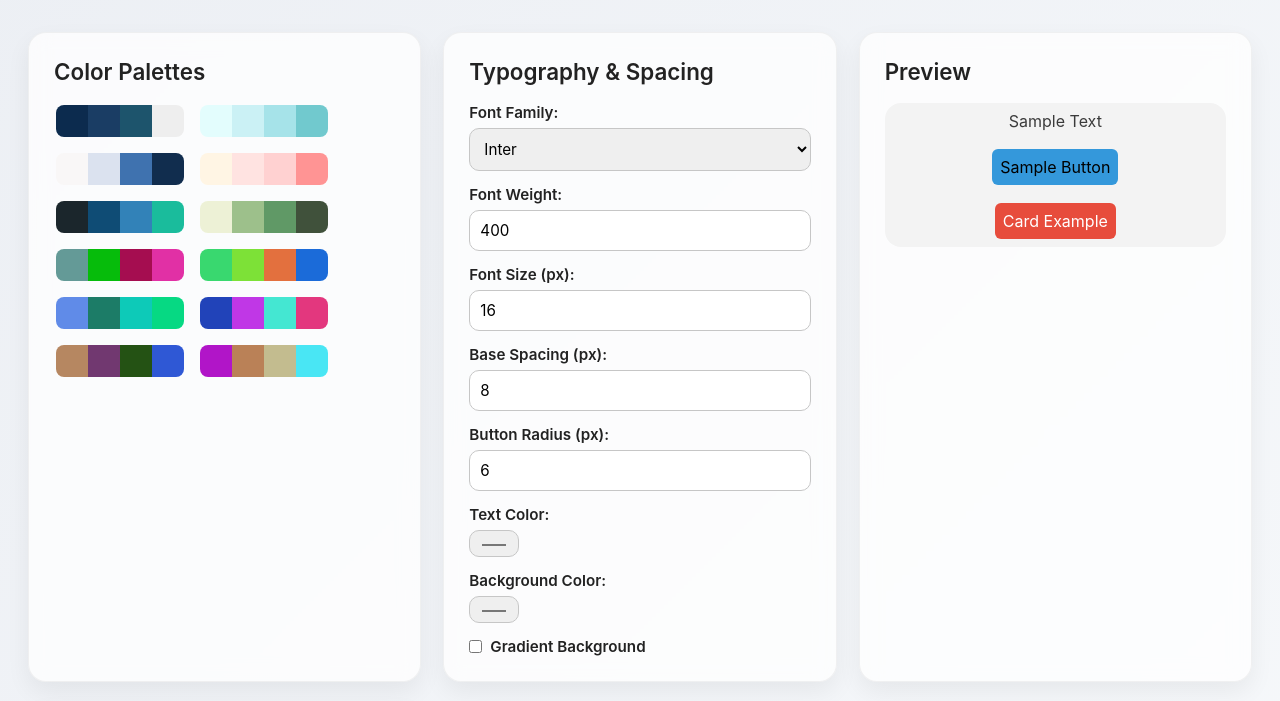
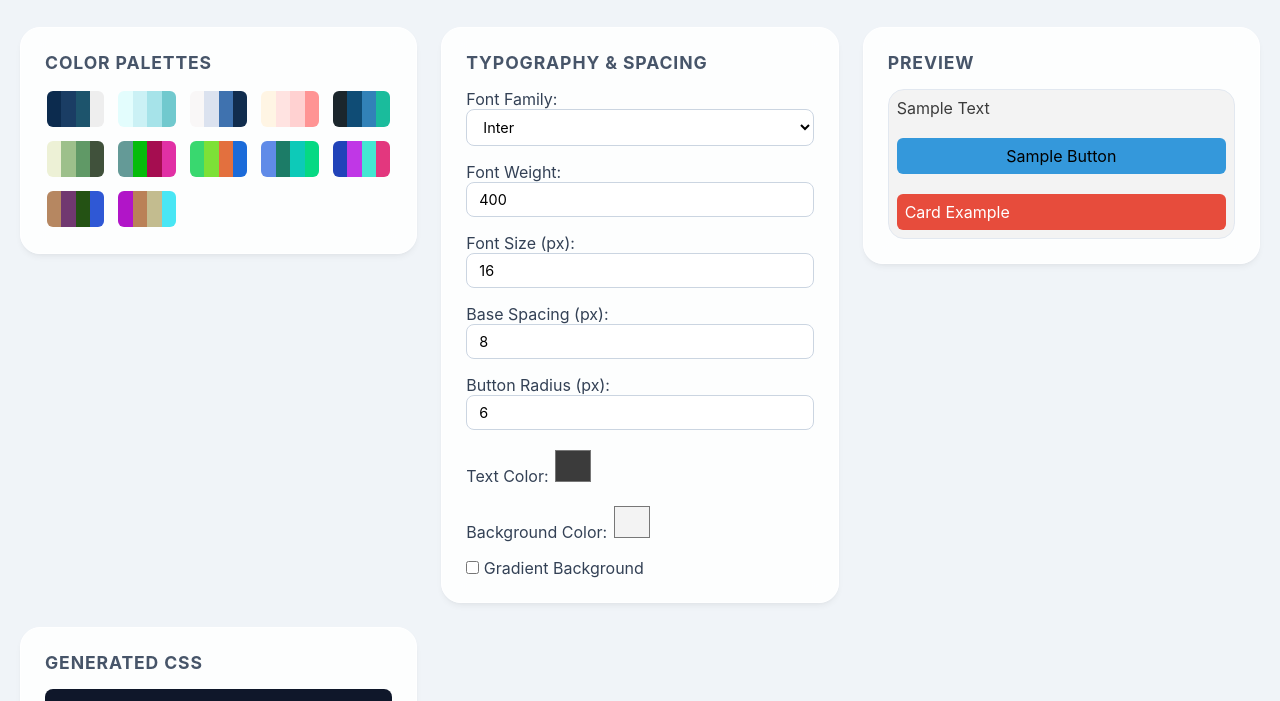
Before and after one commit to Hi9841/Style-Generator, a plain HTML site: page index.html in a window 1280 px wide. Shown: the part 104-805 px from the top of the page. Drawn offline with Linux system fonts and the light colour scheme.

Commit message:
Update style.css

```diff
--- a/style.css
+++ b/style.css
@@ -1,174 +1,109 @@
 /* ---------- GLOBAL RESET ---------- */
-* {
-    margin: 0;
-    padding: 0;
-    box-sizing: border-box;
-    font-family: Inter, sans-serif;
+:root {
+    --bg-app: #f0f4f8;
+    --bg-panel: rgba(255, 255, 255, 0.85);
+    --border-panel: rgba(255,255,255,0.4);
+    --text-main: #334155;
+    --accent: #3b82f6;
 }
 
-/* ---------- BASE STYLING ---------- */
+* { margin: 0; padding: 0; box-sizing: border-box; font-family: 'Inter', system-ui, sans-serif; }
+
 body {
-    background: linear-gradient(135deg, #eceff4, #f7f9fb);
-    padding: 28px;
-    color: #222;
+    background: var(--bg-app);
+    color: var(--text-main);
+    padding: 20px;
+    min-height: 100vh;
 }
 
-/* ---------- HEADER ---------- */
-header {
-    text-align: center;
-    margin-bottom: 35px;
-}
-header h1 {
-    font-size: 2.4rem;
-    font-weight: 700;
-}
-header p {
-    opacity: 0.7;
-    margin-top: 6px;
+/* ---------- LAYOUT ---------- */
+header { text-align: center; margin-bottom: 40px; }
+header h1 { font-size: 2.2rem; margin-bottom: 8px; background: linear-gradient(90deg, #2563eb, #7c3aed); -webkit-background-clip: text; -webkit-text-fill-color: transparent; }
+
+.layout {
+    max-width: 1400px;
+    margin: 0 auto;
+    display: grid;
+    grid-template-columns: repeat(auto-fit, minmax(320px, 1fr));
+    gap: 24px;
+    align-items: start;
 }
 
-/* ---------- LAYOUT GRID ---------- */
-.layout {
-    max-width: 1250px;
-    margin: auto;
-    display: grid;
-    grid-template-columns: repeat(auto-fit, minmax(380px, 1fr));
-    gap: 22px;
+/* ---------- PANEL STYLES ---------- */
+.panel {
+    background: var(--bg-panel);
+    backdrop-filter: blur(12px);
+    border: 1px solid white;
+    padding: 24px;
+    border-radius: 20px;
+    box-shadow: 0 4px 6px -1px rgba(0,0,0,0.05), 0 2px 4px -1px rgba(0,0,0,0.03);
+    display: flex;
+    flex-direction: column;
+    gap: 16px;
 }
 
-/* ---------- PANEL CARD ---------- */
-.panel {
-    background: rgba(255, 255, 255, 0.75);
-    backdrop-filter: blur(10px);
-    padding: 25px;
-    border-radius: 18px;
-    border: 1px solid rgba(170,170,170,0.15);
-    box-shadow: 0 10px 25px rgba(0,0,0,0.06);
-    transition: transform .25s ease, box-shadow .25s ease;
-}
-.panel:hover {
-    transform: translateY(-3px);
-    box-shadow: 0 14px 32px rgba(0,0,0,0.09);
-}
-.panel h2 {
-    margin-bottom: 18px;
-    font-size: 1.4rem;
-    font-weight: 600;
+.panel-header { display: flex; justify-content: space-between; align-items: center; margin-bottom: 10px; }
+.panel h2 { font-size: 1.1rem; font-weight: 700; color: #475569; text-transform: uppercase; letter-spacing: 0.05em; }
+
+/* ---------- CONTROLS & INPUTS ---------- */
+.settings-grid { display: grid; gap: 16px; }
+.dual-input { display: grid; grid-template-columns: 1fr 1fr; gap: 12px; }
+
+select, input[type="text"], input[type="number"] {
+    width: 100%;
+    padding: 8px 12px;
+    border-radius: 8px;
+    border: 1px solid #cbd5e1;
+    background: #fff;
+    font-size: 0.9rem;
 }
 
-/* ---------- SETTINGS GRID ---------- */
-.settings-grid {
-    display: grid;
-    gap: 14px;
+input[type="color"] { width: 40px; height: 40px; border: none; cursor: pointer; background: none; }
+.color-input-wrapper { display: flex; align-items: center; gap: 10px; background: #fff; padding: 4px; border-radius: 8px; border: 1px solid #cbd5e1; }
+
+.full-width-btn { width: 100%; background: var(--text-main); color: white; padding: 10px; border-radius: 8px; border: none; cursor: pointer; margin-top: 10px; }
+
+/* ---------- ACCESSIBILITY BOX ---------- */
+.a11y-box {
+    background: #e2e8f0;
+    padding: 12px;
+    border-radius: 8px;
+    display: flex;
+    align-items: center;
+    gap: 12px;
+    font-size: 0.9rem;
 }
-label {
-    font-size: 0.95rem;
-    font-weight: 600;
+.a11y-box.pass { background: #dcfce7; color: #166534; }
+.a11y-box.fail { background: #fee2e2; color: #991b1b; }
+
+/* ---------- PREVIEW AREA ---------- */
+.preview-box {
+    background: #fff;
+    padding: 32px;
+    border-radius: 16px;
     display: flex;
     flex-direction: column;
-    gap: 6px;
-}
-.inline-flex {
-    flex-direction: row;
-    align-items: center;
-    gap: 8px;
-}
-select, input {
-    padding: 10px;
-    border-radius: 10px;
-    border: 1px solid #c6c6c6;
-    font-size: 0.95rem;
-    transition: border .2s, box-shadow .2s;
-}
-select:focus, input:focus {
-    border-color: #6a9eff;
-    box-shadow: 0 0 4px rgba(70,120,255,0.35);
-    outline: none;
+    gap: 20px;
+    border: 1px solid #e2e8f0;
+    transition: all 0.3s ease;
 }
 
-/* ---------- PREVIEW ---------- */
-.preview-box {
-    padding: 30px;
-    border-radius: 16px;
-    background: #070707;
-    display: flex;
-    flex-direction: column;
-    gap: 18px;
-    align-items: center;
-    text-align: center;
-    transition: .3s ease;
-}
-.preview-box button {
-    padding: 10px 22px;
-    border: none;
-    border-radius: 10px;
-    background: #222;
-    color: #fff;
-    font-weight: 600;
-    cursor: pointer;
-}
-.preview-box .card {
-    padding: 18px;
-    border-radius: 12px;
-    background: #333;
-    color: #fff;
-}
+.component-row { display: flex; gap: 10px; flex-wrap: wrap; }
 
-/* ---------- CSS OUTPUT ---------- */
-#css-output {
-    width: 100%;
-    padding: 14px;
-    border-radius: 12px;
-    background: #111;
-    color: #00ffb7;
-    font-family: monospace;
-}
+/* Preview Elements */
+.preview-input { width: 100%; padding: 10px; border: 1px solid rgba(0,0,0,0.1); border-radius: 6px; }
+.badge { font-size: 0.75rem; padding: 4px 8px; border-radius: 20px; font-weight: bold; background: rgba(0,0,0,0.1); }
+.alert-box { padding: 12px; border-radius: 8px; display: flex; align-items: center; gap: 10px; font-size: 0.9rem; background: rgba(0,0,0,0.05); }
 
-/* ---------- BUTTONS ---------- */
-.button-row {
-    margin-top: 15px;
-    display: flex;
-    flex-wrap: wrap;
-    gap: 10px;
-}
-button {
-    padding: 10px 16px;
-    border-radius: 10px;
-    border: none;
-    background: #2d89ff;
-    color: #fff;
-    font-weight: 600;
-    cursor: pointer;
-    transition: transform .2s, background .2s;
-}
-button:hover {
-    background: #1566e3;
-    transform: translateY(-2px);
-}
-button.dark {
-    background: #111;
-}
-button.dark:hover {
-    background: #000;
-}
+/* ---------- PALETTES ---------- */
+.palette-grid { display: grid; grid-template-columns: repeat(auto-fill, minmax(60px, 1fr)); gap: 10px; }
+.palette { height: 40px; border-radius: 8px; display: flex; overflow: hidden; cursor: pointer; border: 2px solid transparent; transition: transform 0.2s; }
+.palette:hover { transform: scale(1.05); border-color: var(--accent); }
+.color-box { flex: 1; height: 100%; }
 
-/* ---------- PALETTE GRID ---------- */
-.palette-grid {
-    display: flex;
-    flex-wrap: wrap;
-    gap: 12px;
-}
-.palette {
-    display: flex;
-    border-radius: 10px;
-    overflow: hidden;
-    border: 2px solid transparent;
-    cursor: pointer;
-}
-.palette:hover {
-    border-color: #555;
-}
-.color-box {
-    width: 32px;
-    height: 32px;
-}
+/* ---------- CODE OUTPUT ---------- */
+#css-output { width: 100%; background: #0f172a; color: #a5f3fc; padding: 16px; border-radius: 8px; font-family: monospace; font-size: 0.85rem; border: none; }
+.button-row { display: flex; gap: 10px; margin-top: 10px; flex-wrap: wrap; }
+button { padding: 8px 16px; border-radius: 6px; border: none; font-weight: 600; cursor: pointer; background: var(--accent); color: white; transition: opacity 0.2s; }
+button:hover { opacity: 0.9; }
+button.dark { background: #1e293b; }
```
